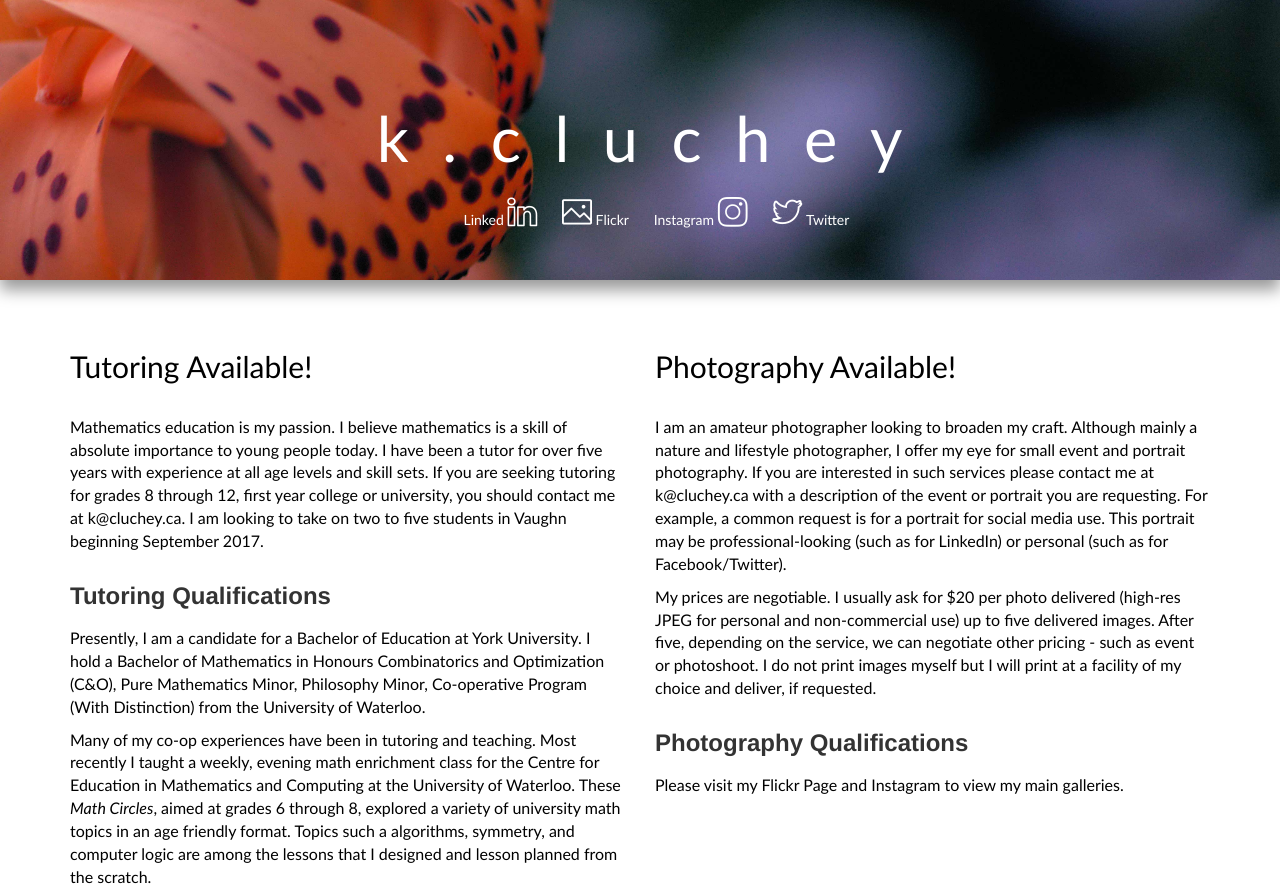
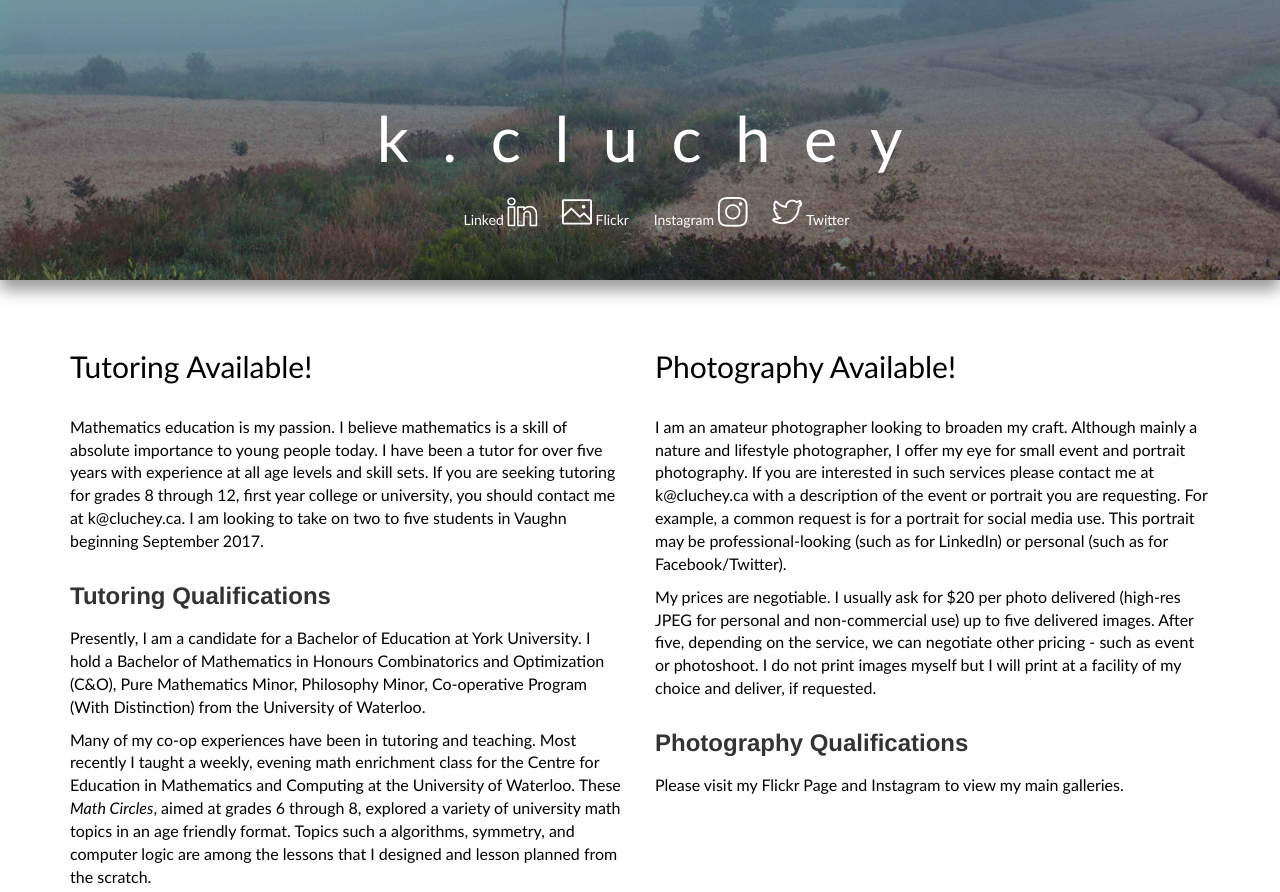
Before and after one commit to kluchey/kluchey.github.io, a plain HTML site: page index.html in a window 1280 px wide. Shown: the top 892 px of the page. Drawn offline with nearby package versions, Linux system fonts and the light colour scheme; a script that the page names is missing.

Commit message:
new background

```diff
--- a/css-style/one-page.css
+++ b/css-style/one-page.css
@@ -1,6 +1,6 @@
 /*html {
   background-color: black;
-  background: url(../images/doting-filmish.jpg) no-repeat center center fixed;
+  background: url(../images/bwback.jpg) no-repeat center center fixed;
 /*  -webkit-background-size: cover;
   -moz-background-size: cover;
   -o-background-size: cover;
@@ -10,8 +10,8 @@
 
 .first {
     margin-bottom: 0px;
-    background: url(../images/doting-filmish.jpg) no-repeat center center fixed;
-    background-position: 0% 25%;
+    background: url(../images/bwback.jpg) no-repeat center center fixed;
+    background-position: center center;
     background-size: cover;
 	color: white;
 }
```
Also changed, not shown: images/bwback.jpg (added).
